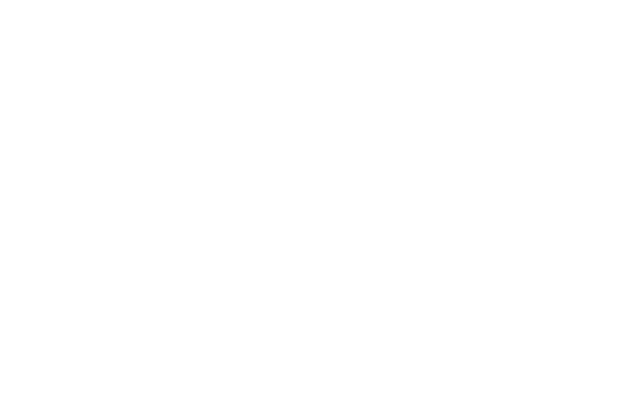
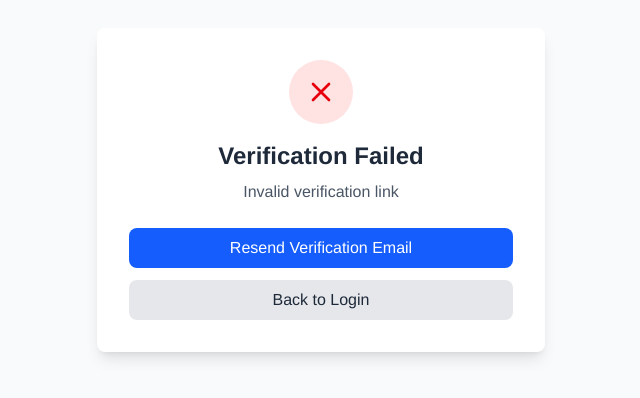
Before and after one commit to skrillzofficial/Eventry, a React (Vite) app: page /verify-email in a window 1280 px wide. Before the commit this address had no page. Shown: the part 210-608 px from the top of the page, without its empty margins (319-959 px from the left). Built offline with nearby package versions, Linux system fonts and the light colour scheme.

Commit message:
Fix:VerifyEmail

```diff
--- a/package.json
+++ b/package.json
@@ -12,6 +12,8 @@
   "dependencies": {
     "@hookform/resolvers": "^5.2.2",
     "@tailwindcss/vite": "^4.1.13",
+    "axios": "^1.12.2",
+    "dotenv": "^17.2.3",
     "lucide-react": "^0.544.0",
     "react": "^19.1.1",
     "react-dom": "^19.1.1",
--- a/src/App.jsx
+++ b/src/App.jsx
@@ -18,6 +18,7 @@ import EventPage from "./pages/dashboard/EventPage";
 import Wallet from "./pages/dashboard/Wallet";
 import WalletComponent from "./pages/dashboard/Wallet";
 import CheckoutFlow from "./checkout/Checkout";
+import VerifyEmail from "./Auths/VerifyEmail";
 
 function App() {
   const [loading, setLoading] = useState(true);
@@ -56,6 +57,8 @@ function App() {
           <Route path="/signup" element={<SignUp />} />
           <Route path="/login" element={<Login />} />
           <Route path="/forgot-password" element={<ResetPassword />} />
+          <Route path="/verify-email" element={<VerifyEmail />} />
+
           {/* Event */}
           <Route path="/create-event" element={<CreateEvent />} />
           <Route path="/discover" element={<DiscoverEvents />} />
--- /dev/null
+++ b/src/Auths/VerifyEmail.jsx
@@ -0,0 +1,149 @@
+import { useEffect, useState } from 'react';
+import { useNavigate, useSearchParams } from 'react-router-dom';
+import axios from 'axios';
+
+const VerifyEmail = () => {
+  const [searchParams] = useSearchParams();
+  const navigate = useNavigate();
+  const [status, setStatus] = useState('verifying');
+  const [message, setMessage] = useState('');
+
+  useEffect(() => {
+    const verifyEmail = async () => {
+      const token = searchParams.get('token');
+
+      if (!token) {
+        setStatus('error');
+        setMessage('Invalid verification link');
+        return;
+      }
+
+      try {
+        const response = await axios.get(
+          `${import.meta.env.VITE_API_URL}/api/auth/verify-email?token=${token}`
+        );
+
+        if (response.data.success) {
+          setStatus('success');
+          setMessage(response.data.message);
+
+          localStorage.setItem('token', response.data.token);
+          localStorage.setItem('user', JSON.stringify(response.data.user));
+
+          setTimeout(() => {
+            navigate('/dashboard');
+          }, 2000);
+        }
+      } catch (error) {
+        setStatus('error');
+        setMessage(
+          error.response?.data?.message ||
+          'Email verification failed. The link may be invalid or expired.'
+        );
+      }
+    };
+
+    verifyEmail();
+  }, [searchParams, navigate]);
+
+  const handleResendEmail = async () => {
+    const email = prompt('Please enter your email address:');
+    if (!email) return;
+
+    try {
+      const response = await axios.post(
+        `${import.meta.env.VITE_API_URL}/api/auth/resend-verification`,
+        { email }
+      );
+
+      if (response.data.success) {
+        alert('Verification email sent! Please check your inbox.');
+      }
+    } catch (error) {
+      alert(error.response?.data?.message || 'Failed to resend email');
+    }
+  };
+
+  return (
+    <div className="min-h-screen flex items-center justify-center bg-gray-50 px-4">
+      <div className="max-w-md w-full bg-white rounded-lg shadow-lg p-8">
+        {status === 'verifying' && (
+          <div className="text-center">
+            <div className="animate-spin rounded-full h-16 w-16 border-b-2 border-blue-600 mx-auto mb-4"></div>
+            <h2 className="text-2xl font-bold text-gray-800 mb-2">
+              Verifying Your Email
+            </h2>
+            <p className="text-gray-600">Please wait...</p>
+          </div>
+        )}
+
+        {status === 'success' && (
+          <div className="text-center">
+            <div className="w-16 h-16 bg-green-100 rounded-full flex items-center justify-center mx-auto mb-4">
+              <svg
+                className="w-8 h-8 text-green-600"
+                fill="none"
+                stroke="currentColor"
+                viewBox="0 0 24 24"
+              >
+                <path
+                  strokeLinecap="round"
+                  strokeLinejoin="round"
+                  strokeWidth="2"
+                  d="M5 13l4 4L19 7"
+                />
+              </svg>
+            </div>
+            <h2 className="text-2xl font-bold text-gray-800 mb-2">
+              Email Verified!
+            </h2>
+            <p className="text-gray-600 mb-4">{message}</p>
+            <p className="text-sm text-gray-500">
+              Redirecting to dashboard...
+            </p>
+          </div>
+        )}
+
+        {status === 'error' && (
+          <div className="text-center">
+            <div className="w-16 h-16 bg-red-100 rounded-full flex items-center justify-center mx-auto mb-4">
+              <svg
+                className="w-8 h-8 text-red-600"
+                fill="none"
+                stroke="currentColor"
+                viewBox="0 0 24 24"
+              >
+                <path
+                  strokeLinecap="round"
+                  strokeLinejoin="round"
+                  strokeWidth="2"
+                  d="M6 18L18 6M6 6l12 12"
+                />
+              </svg>
+            </div>
+            <h2 className="text-2xl font-bold text-gray-800 mb-2">
+              Verification Failed
+            </h2>
+            <p className="text-gray-600 mb-6">{message}</p>
+            <div className="space-y-3">
+              <button
+                onClick={handleResendEmail}
+                className="w-full bg-blue-600 text-white py-2 px-4 rounded-lg hover:bg-blue-700 transition"
+              >
+                Resend Verification Email
+              </button>
+              <button
+                onClick={() => navigate('/login')}
+                className="w-full bg-gray-200 text-gray-800 py-2 px-4 rounded-lg hover:bg-gray-300 transition"
+              >
+                Back to Login
+              </button>
+            </div>
+          </div>
+        )}
+      </div>
+    </div>
+  );
+};
+
+export default VerifyEmail;
```
Also changed, not shown: 2 other files (tests, documents, lock files or other folders).
